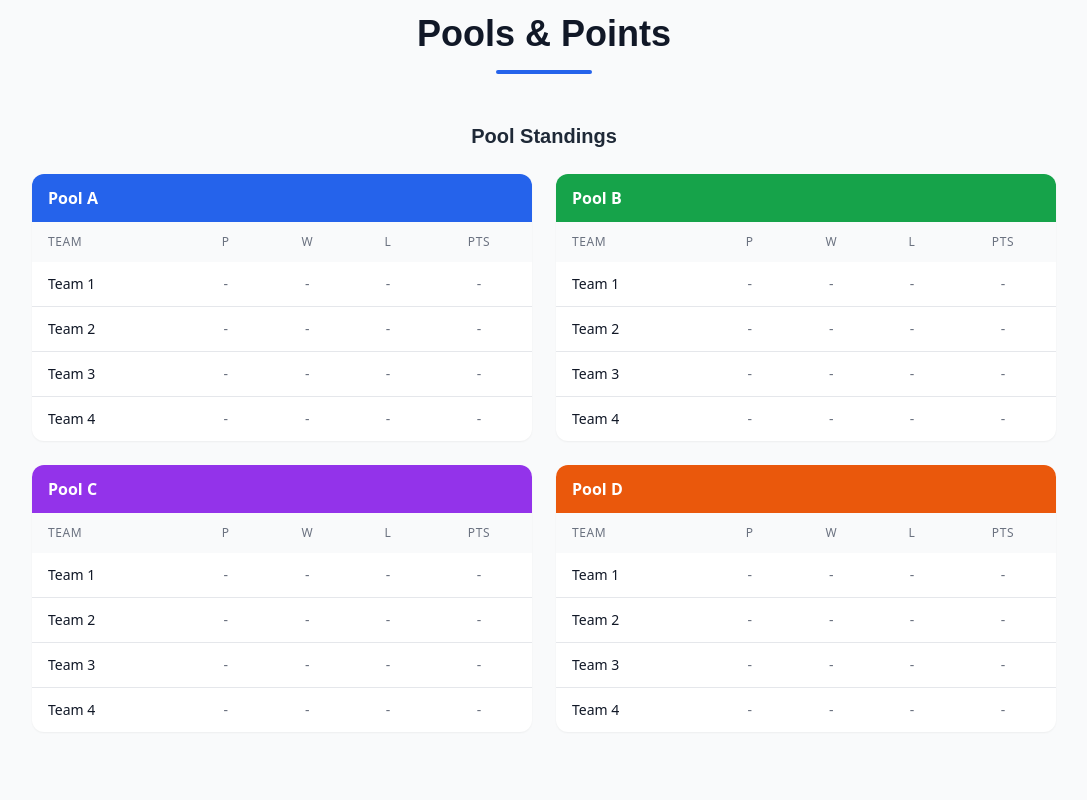
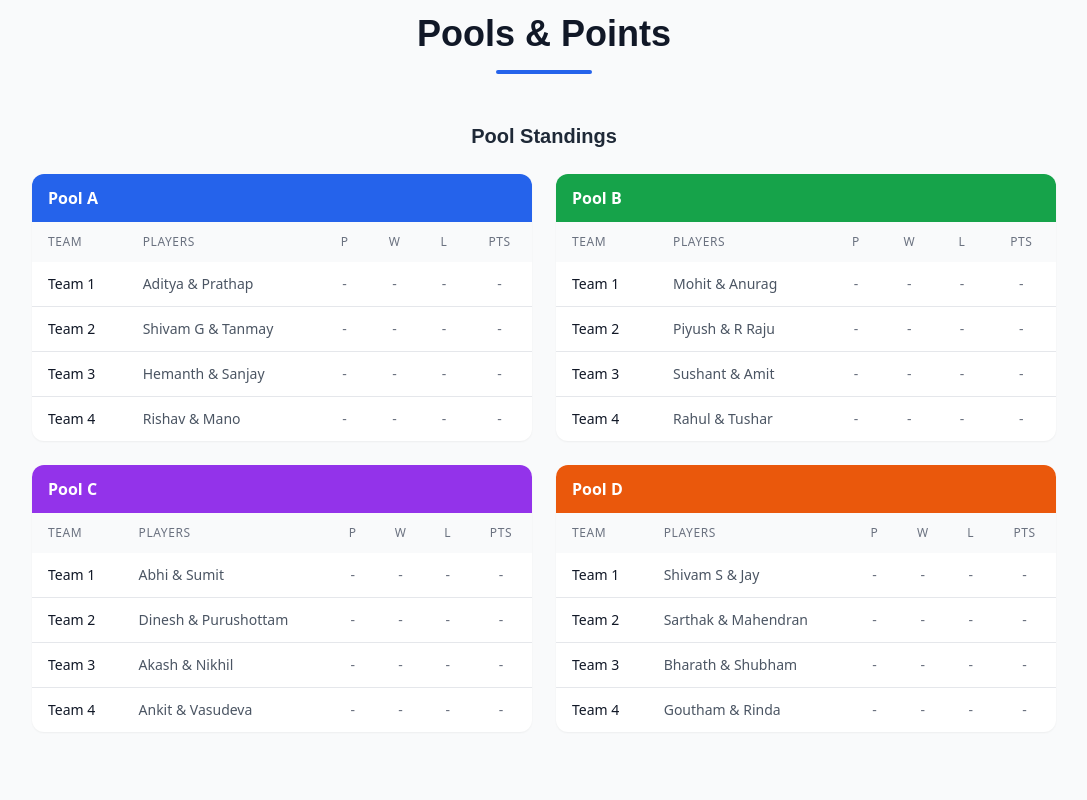
Before and after one commit to abhilash9078/badminton_tournament, a React (Vite) app: page / in a window 1280 px wide. Shown: the part 5880-6680 px from the top of the page, without its empty margins (96-1183 px from the left). Built offline with nearby package versions, Linux system fonts and the light colour scheme.

Commit message:
updated player name

```diff
--- a/src/components/PoolsAndPoints.tsx
+++ b/src/components/PoolsAndPoints.tsx
@@ -1,26 +1,57 @@
 import React from "react";
 import SectionTitle from "./SectionTitle";
 
+// Define the team data structure with player names
+interface TeamData {
+  name: string;
+  players: string[];
+  played: string;
+  won: string;
+  lost: string;
+  points: string;
+}
+
+// Sample data for each pool - you'll need to replace with actual player names
+const poolATeams: TeamData[] = [
+  { name: "Team 1", players: ["Aditya", "Prathap"], played: "-", won: "-", lost: "-", points: "-" },
+  { name: "Team 2", players: ["Shivam G", "Tanmay"], played: "-", won: "-", lost: "-", points: "-" },
+  { name: "Team 3", players: ["Hemanth", "Sanjay"], played: "-", won: "-", lost: "-", points: "-" },
+  { name: "Team 4", players: ["Rishav", "Mano"], played: "-", won: "-", lost: "-", points: "-" },
+];
+
+const poolBTeams: TeamData[] = [
+  { name: "Team 1", players: ["Mohit", "Anurag"], played: "-", won: "-", lost: "-", points: "-" },
+  { name: "Team 2", players: ["Piyush", "R Raju"], played: "-", won: "-", lost: "-", points: "-" },
+  { name: "Team 3", players: ["Sushant", "Amit"], played: "-", won: "-", lost: "-", points: "-" },
+  { name: "Team 4", players: ["Rahul", "Tushar"], played: "-", won: "-", lost: "-", points: "-" },
+];
+
+const poolCTeams: TeamData[] = [
+  { name: "Team 1", players: ["Abhi", "Sumit"], played: "-", won: "-", lost: "-", points: "-" },
+  { name: "Team 2", players: ["Dinesh", "Purushottam"], played: "-", won: "-", lost: "-", points: "-" },
+  { name: "Team 3", players: ["Akash", "Nikhil"], played: "-", won: "-", lost: "-", points: "-" },
+  { name: "Team 4", players: ["Ankit", "Vasudeva"], played: "-", won: "-", lost: "-", points: "-" },
+];
+
+const poolDTeams: TeamData[] = [
+  { name: "Team 1", players: ["Shivam S", "Jay"], played: "-", won: "-", lost: "-", points: "-" },
+  { name: "Team 2", players: ["Sarthak", "Mahendran"], played: "-", won: "-", lost: "-", points: "-" },
+  { name: "Team 3", players: ["Bharath", "Shubham"], played: "-", won: "-", lost: "-", points: "-" },
+  { name: "Team 4", players: ["Goutham", "Rinda"], played: "-", won: "-", lost: "-", points: "-" },
+];
+
 const PoolsAndPoints: React.FC = () => {
-  return (
-    <section id="pools-points" className="py-20 bg-gray-50">
-      <div className="container mx-auto px-4">
-        <SectionTitle>Pools & Points</SectionTitle>
-
-        {/* Pool standings table - empty for now */}
-        <div className="max-w-5xl mx-auto mb-16">
-          <h3 className="text-xl font-semibold text-gray-800 mb-6 text-center">Pool Standings</h3>
-
-          <div className="grid grid-cols-1 md:grid-cols-2 gap-6">
-            {/* Pool A */}
+  // Function to render a pool table
+  const renderPoolTable = (poolName: string, bgColor: string, teams: TeamData[], poolKey: string) => (
     <div className="bg-white rounded-xl shadow-sm overflow-hidden">
-              <div className="bg-blue-600 text-white py-3 px-4 font-semibold">
-                Pool A
+      <div className={`${bgColor} text-white py-3 px-4 font-semibold`}>
+        {poolName}
       </div>
       <table className="w-full">
         <thead className="bg-gray-50">
           <tr>
             <th className="py-3 px-4 text-left text-xs font-medium text-gray-500 uppercase tracking-wider">Team</th>
+            <th className="py-3 px-4 text-left text-xs font-medium text-gray-500 uppercase tracking-wider">Players</th>
             <th className="py-3 px-4 text-center text-xs font-medium text-gray-500 uppercase tracking-wider">P</th>
             <th className="py-3 px-4 text-center text-xs font-medium text-gray-500 uppercase tracking-wider">W</th>
             <th className="py-3 px-4 text-center text-xs font-medium text-gray-500 uppercase tracking-wider">L</th>
@@ -28,109 +59,44 @@ const PoolsAndPoints: React.FC = () => {
           </tr>
         </thead>
         <tbody className="divide-y divide-gray-200">
-                  {/* Empty rows for now */}
-                  {[1, 2, 3, 4].map((team) => (
-                    <tr key={`poolA-${team}`} className="hover:bg-gray-50">
-                      <td className="py-3 px-4 text-sm text-gray-900">Team {team}</td>
-                      <td className="py-3 px-4 text-sm text-gray-500 text-center">-</td>
-                      <td className="py-3 px-4 text-sm text-gray-500 text-center">-</td>
-                      <td className="py-3 px-4 text-sm text-gray-500 text-center">-</td>
-                      <td className="py-3 px-4 text-sm text-gray-500 text-center">-</td>
+          {teams.map((team, index) => (
+            <tr key={`${poolKey}-${index + 1}`} className="hover:bg-gray-50">
+              <td className="py-3 px-4 text-sm text-gray-900">{team.name}</td>
+              <td className="py-3 px-4 text-sm text-gray-600">
+                {team.players.join(" & ")}
+              </td>
+              <td className="py-3 px-4 text-sm text-gray-500 text-center">{team.played}</td>
+              <td className="py-3 px-4 text-sm text-gray-500 text-center">{team.won}</td>
+              <td className="py-3 px-4 text-sm text-gray-500 text-center">{team.lost}</td>
+              <td className="py-3 px-4 text-sm text-gray-500 text-center">{team.points}</td>
             </tr>
           ))}
         </tbody>
       </table>
     </div>
+  );
+
+  return (
+    <section id="pools-points" className="py-20 bg-gray-50">
+      <div className="container mx-auto px-4">
+        <SectionTitle>Pools & Points</SectionTitle>
+
+        {/* Pool standings table with player names */}
+        <div className="max-w-5xl mx-auto mb-16">
+          <h3 className="text-xl font-semibold text-gray-800 mb-6 text-center">Pool Standings</h3>
+
+          <div className="grid grid-cols-1 md:grid-cols-2 gap-6">
+            {/* Pool A */}
+            {renderPoolTable("Pool A", "bg-blue-600", poolATeams, "poolA")}
 
             {/* Pool B */}
-            <div className="bg-white rounded-xl shadow-sm overflow-hidden">
-              <div className="bg-green-600 text-white py-3 px-4 font-semibold">
-                Pool B
-              </div>
-              <table className="w-full">
-                <thead className="bg-gray-50">
-                  <tr>
-                    <th className="py-3 px-4 text-left text-xs font-medium text-gray-500 uppercase tracking-wider">Team</th>
-                    <th className="py-3 px-4 text-center text-xs font-medium text-gray-500 uppercase tracking-wider">P</th>
-                    <th className="py-3 px-4 text-center text-xs font-medium text-gray-500 uppercase tracking-wider">W</th>
-                    <th className="py-3 px-4 text-center text-xs font-medium text-gray-500 uppercase tracking-wider">L</th>
-                    <th className="py-3 px-4 text-center text-xs font-medium text-gray-500 uppercase tracking-wider">Pts</th>
-                  </tr>
-                </thead>
-                <tbody className="divide-y divide-gray-200">
-                  {/* Empty rows for now */}
-                  {[1, 2, 3, 4].map((team) => (
-                    <tr key={`poolB-${team}`} className="hover:bg-gray-50">
-                      <td className="py-3 px-4 text-sm text-gray-900">Team {team}</td>
-                      <td className="py-3 px-4 text-sm text-gray-500 text-center">-</td>
-                      <td className="py-3 px-4 text-sm text-gray-500 text-center">-</td>
-                      <td className="py-3 px-4 text-sm text-gray-500 text-center">-</td>
-                      <td className="py-3 px-4 text-sm text-gray-500 text-center">-</td>
-                    </tr>
-                  ))}
-                </tbody>
-              </table>
-            </div>
+            {renderPoolTable("Pool B", "bg-green-600", poolBTeams, "poolB")}
 
             {/* Pool C */}
-            <div className="bg-white rounded-xl shadow-sm overflow-hidden">
-              <div className="bg-purple-600 text-white py-3 px-4 font-semibold">
-                Pool C
-              </div>
-              <table className="w-full">
-                <thead className="bg-gray-50">
-                  <tr>
-                    <th className="py-3 px-4 text-left text-xs font-medium text-gray-500 uppercase tracking-wider">Team</th>
-                    <th className="py-3 px-4 text-center text-xs font-medium text-gray-500 uppercase tracking-wider">P</th>
-                    <th className="py-3 px-4 text-center text-xs font-medium text-gray-500 uppercase tracking-wider">W</th>
-                    <th className="py-3 px-4 text-center text-xs font-medium text-gray-500 uppercase tracking-wider">L</th>
-                    <th className="py-3 px-4 text-center text-xs font-medium text-gray-500 uppercase tracking-wider">Pts</th>
-                  </tr>
-                </thead>
-                <tbody className="divide-y divide-gray-200">
-                  {/* Empty rows for now */}
-                  {[1, 2, 3, 4].map((team) => (
-                    <tr key={`poolC-${team}`} className="hover:bg-gray-50">
-                      <td className="py-3 px-4 text-sm text-gray-900">Team {team}</td>
-                      <td className="py-3 px-4 text-sm text-gray-500 text-center">-</td>
-                      <td className="py-3 px-4 text-sm text-gray-500 text-center">-</td>
-                      <td className="py-3 px-4 text-sm text-gray-500 text-center">-</td>
-                      <td className="py-3 px-4 text-sm text-gray-500 text-center">-</td>
-                    </tr>
-                  ))}
-                </tbody>
-              </table>
-            </div>
+            {renderPoolTable("Pool C", "bg-purple-600", poolCTeams, "poolC")}
 
             {/* Pool D */}
-            <div className="bg-white rounded-xl shadow-sm overflow-hidden">
-              <div className="bg-orange-600 text-white py-3 px-4 font-semibold">
-                Pool D
-              </div>
-              <table className="w-full">
-                <thead className="bg-gray-50">
-                  <tr>
-                    <th className="py-3 px-4 text-left text-xs font-medium text-gray-500 uppercase tracking-wider">Team</th>
-                    <th className="py-3 px-4 text-center text-xs font-medium text-gray-500 uppercase tracking-wider">P</th>
-                    <th className="py-3 px-4 text-center text-xs font-medium text-gray-500 uppercase tracking-wider">W</th>
-                    <th className="py-3 px-4 text-center text-xs font-medium text-gray-500 uppercase tracking-wider">L</th>
-                    <th className="py-3 px-4 text-center text-xs font-medium text-gray-500 uppercase tracking-wider">Pts</th>
-                  </tr>
-                </thead>
-                <tbody className="divide-y divide-gray-200">
-                  {/* Empty rows for now */}
-                  {[1, 2, 3, 4].map((team) => (
-                    <tr key={`poolD-${team}`} className="hover:bg-gray-50">
-                      <td className="py-3 px-4 text-sm text-gray-900">Team {team}</td>
-                      <td className="py-3 px-4 text-sm text-gray-500 text-center">-</td>
-                      <td className="py-3 px-4 text-sm text-gray-500 text-center">-</td>
-                      <td className="py-3 px-4 text-sm text-gray-500 text-center">-</td>
-                      <td className="py-3 px-4 text-sm text-gray-500 text-center">-</td>
-                    </tr>
-                  ))}
-                </tbody>
-              </table>
-            </div>
+            {renderPoolTable("Pool D", "bg-orange-600", poolDTeams, "poolD")}
           </div>
         </div>
 
```
Lines whose indentation alone changed are shown as unchanged.
